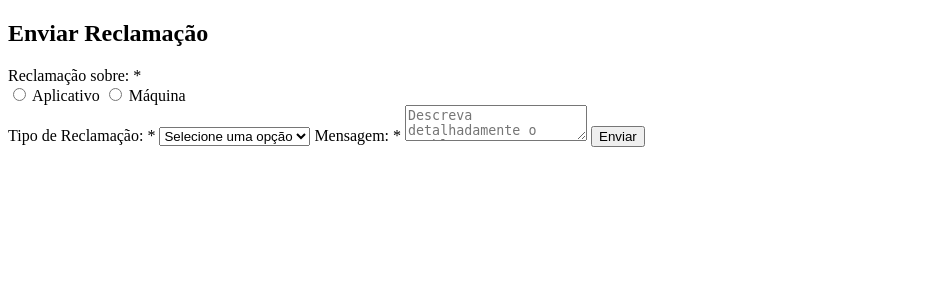
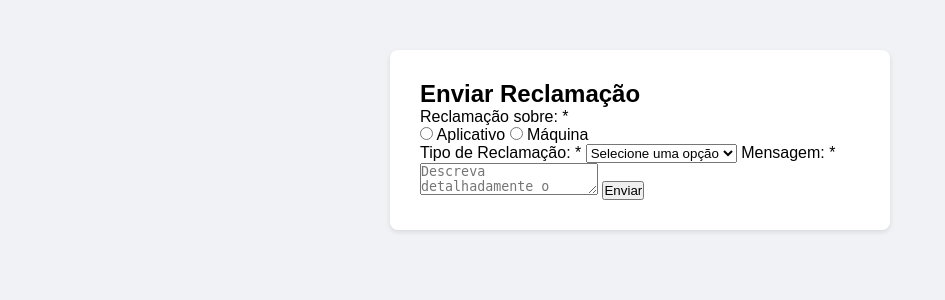
Before and after one commit to felipponn/software-engineering, a Python web app: template web/app/templates/report.html in a window 1280 px wide. Shown: the top 300 px of the page, without its empty margins (0-945 px from the left). Run offline with Jinja, Linux system fonts and the light colour scheme; the template is opened without the code that fills it, so the values that code supplies are empty.

Commit message:
add CSS for the report box

```diff
--- a/web/app/static/css/styles.css
+++ b/web/app/static/css/styles.css
@@ -0,0 +1,20 @@
+* {
+    margin: 0;
+    padding: 0;
+    box-sizing: border-box;
+}
+
+body {
+    font-family: 'Arial', sans-serif;
+    background-color: #f0f2f5;
+}
+
+.container {
+    width: 100%;
+    max-width: 500px;
+    margin: 50px auto;
+    background-color: #fff;
+    border-radius: 8px;
+    box-shadow: 0 2px 5px rgba(0,0,0,0.1);
+    padding: 30px;
+}
--- a/web/app/templates/report.html
+++ b/web/app/templates/report.html
@@ -4,7 +4,7 @@
     <meta charset="UTF-8">
     <title>Envio de Reclamações</title>
     <meta name="viewport" content="width=device-width, initial-scale=1.0">
-    <link rel="stylesheet" href="styles.css">
+    <link rel="stylesheet" href="../static/css/styles.css">
     <link rel="stylesheet" href="https://cdnjs.cloudflare.com/ajax/libs/font-awesome/6.0.0-beta3/css/all.min.css" integrity="sha384-..." crossorigin="anonymous">
 </head>
 <body>
```
